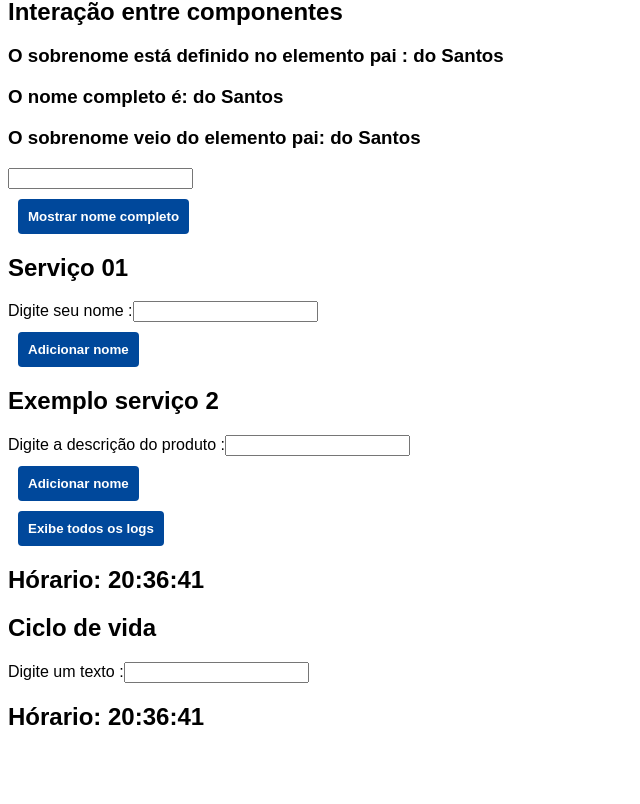
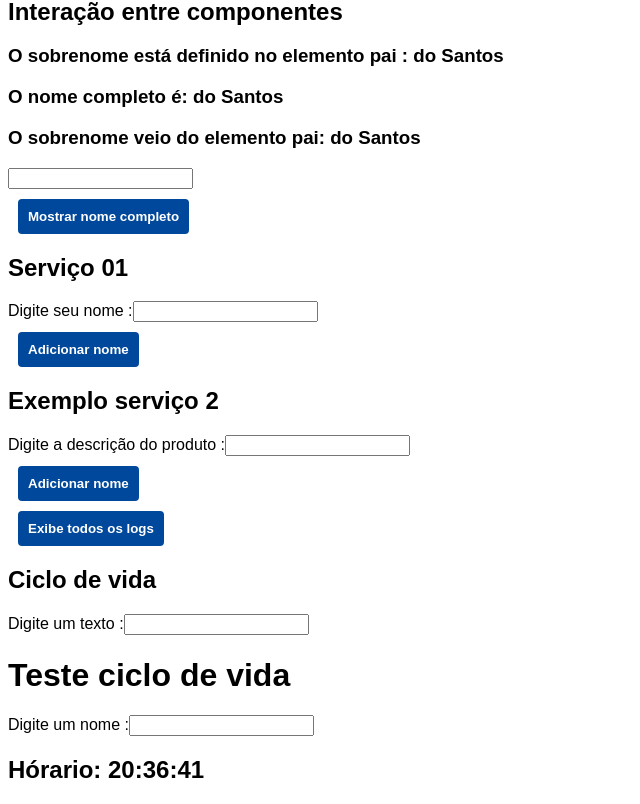
Before and after one commit to viniciusmarkdev/fundamentos-angular, an Angular app: page / in a window 1280 px wide. Shown: the part 1139-1943 px from the top of the page, without its empty margins (0-640 px from the left). Before the commit the page ends 1890 px from the top, so only its background shows below. Built offline with nearby package versions, Linux system fonts and the light colour scheme.

Commit message:
ngOnDestroy

```diff
--- a/src/app/app.component.html
+++ b/src/app/app.component.html
@@ -16,5 +16,4 @@
 <app-component-pai></app-component-pai>
 <app-exemplo-servicos1></app-exemplo-servicos1>
 <app-exemplo-servicos2></app-exemplo-servicos2>
-<app-ciclo-de-vida></app-ciclo-de-vida>
 <app-ciclo-de-vida-pai> </app-ciclo-de-vida-pai>
--- a/src/app/ciclo-de-vida/ciclo-de-vida.component.html
+++ b/src/app/ciclo-de-vida/ciclo-de-vida.component.html
@@ -1 +1,4 @@
+<h1>Teste ciclo de vida</h1>
+<label for="name"> Digite um nome :</label>
+<input  type="text" id="name" [(ngModel)]="nome">
 <h2>Hórario: {{ horario | date:"HH:mm:ss"}}</h2>
--- a/src/app/ciclo-de-vida/ciclo-de-vida.component.ts
+++ b/src/app/ciclo-de-vida/ciclo-de-vida.component.ts
@@ -1,13 +1,15 @@
-import { Component, Input, OnChanges, OnInit, SimpleChanges } from '@angular/core';
+import { Component, Input, OnChanges, OnDestroy, OnInit, SimpleChanges } from '@angular/core';
 
 @Component({
   selector: 'app-ciclo-de-vida',
   templateUrl: './ciclo-de-vida.component.html',
   styleUrls: ['./ciclo-de-vida.component.css']
 })
-export class CicloDeVidaComponent implements OnInit , OnChanges{
+export class CicloDeVidaComponent implements OnInit , OnChanges , OnDestroy{
 
   @Input() texto = "";
+
+  nome = "";
 
    horario = new Date();
 
@@ -25,4 +27,9 @@ export class CicloDeVidaComponent implements OnInit , OnChanges{
     console.log(changes);
   }
 
+  ngOnDestroy(){
+
+      clearInterval(this.timer);
+  }
+
 }
```
